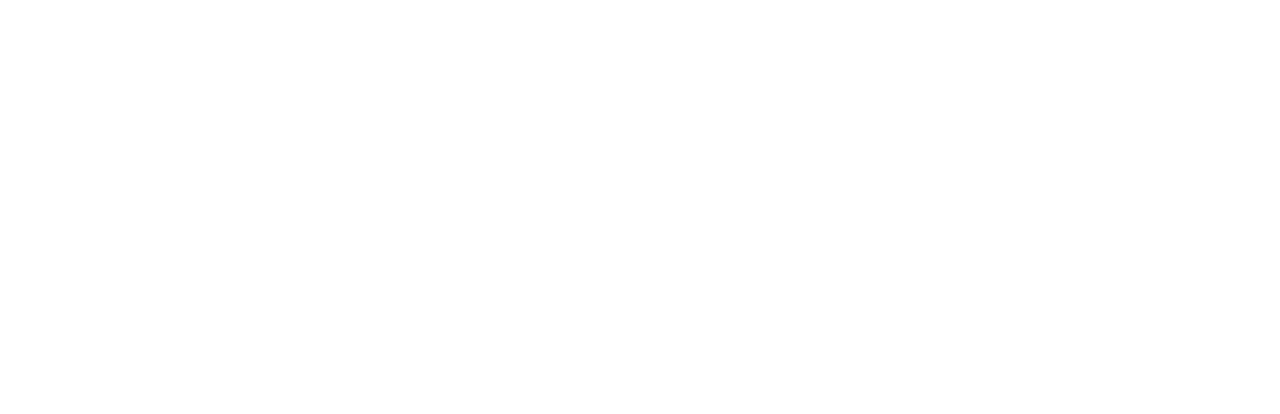
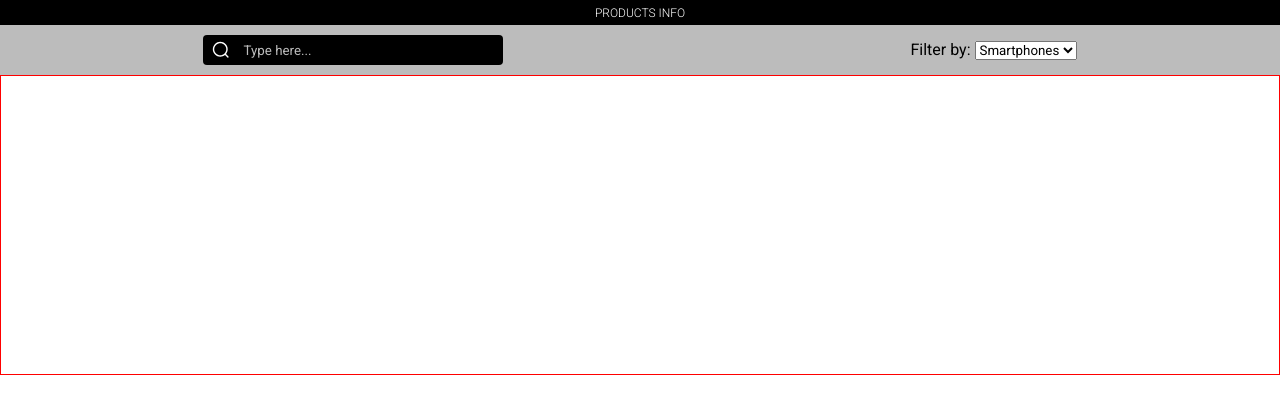
Before and after one commit to tooralscript/wm1_fall2023_assignment2, a plain HTML site: page index.html in a window 1280 px wide. Drawn offline with Linux system fonts and the light colour scheme.

Commit message:
header added

```diff
--- a/index.html
+++ b/index.html
@@ -2,14 +2,42 @@
 <html lang="en">
 
 <head>
-  <meta charset="UTF-8">
-  <meta name="viewport" content="width=device-width, initial-scale=1.0">
+  <meta charset="UTF-8" />
+  <meta name="viewport" content="width=device-width, initial-scale=1.0" />
   <title>Products</title>
 
-  <link rel="stylesheet" href="./style.css">
+  <link rel="stylesheet" href="./style.css" />
+
+  <link rel="preconnect" href="https://fonts.googleapis.com" />
+  <link rel="preconnect" href="https://fonts.gstatic.com" crossorigin />
+  <link
+    href="https://fonts.googleapis.com/css2?family=Roboto:ital,wght@0,100;0,300;0,400;0,500;0,700;0,900;1,100;1,300;1,400;1,500;1,700;1,900&display=swap"
+    rel="stylesheet" />
 </head>
 
 <body>
+  <header>
+    <div>PRODUCTS INFO</div>
+    <div class="searchBar">
+      <div>
+        <img src="./images/lupa copy.svg" alt="lupa">
+        <input type="text" class="inputSearch" placeholder="Type here...">
+      </div>
+
+      <div>
+        <label for="selectFilter">Filter by: </label>
+        <select name="filtration" id="selectFilter">
+          <option value="smartphones">Smartphones</option>
+          <option value="laptops">Laptops</option>
+        </select>
+      </div>
+
+    </div>
+  </header>
+
+  <section>
+
+  </section>
 
 </body>
 
--- a/style.css
+++ b/style.css
@@ -1 +1,62 @@
-s
+* {
+  margin: 0;
+  padding: 0;
+  box-sizing: border-box;
+  font-family: "Roboto", sans-serif;
+}
+
+header > div:nth-of-type(1) {
+  width: 100%;
+  height: 25px;
+  background-color: black;
+  color: white;
+  display: flex;
+  align-items: center;
+  justify-content: center;
+  font-size: 12px;
+  font-weight: 300;
+}
+
+.searchBar {
+  width: 100%;
+  height: 50px;
+  background-color: rgb(188, 188, 188);
+  display: flex;
+  align-items: center;
+  justify-content: space-around;
+}
+
+.searchBar > div {
+  position: relative;
+}
+
+.searchBar > div > img {
+  position: absolute;
+  top: 50%;
+  left: 2%;
+  transform: translateY(-50%);
+}
+
+.inputSearch {
+  width: 300px;
+  height: 30px;
+  border: none;
+  background-color: black;
+  color: white;
+  text-indent: 40px;
+  border-radius: 4px;
+}
+
+.inputSearch:focus-visible {
+  outline: none;
+}
+
+.inputSearch::placeholder {
+  color: rgb(188, 188, 188);
+}
+
+section {
+  width: 100%;
+  height: 300px;
+  border: 1px solid red;
+}
```
Also changed, not shown: images/lupa copy.svg (added), 1 other file.
